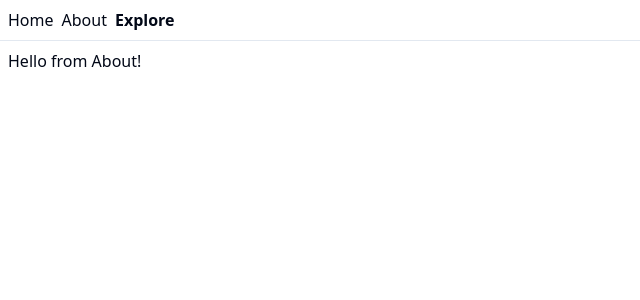
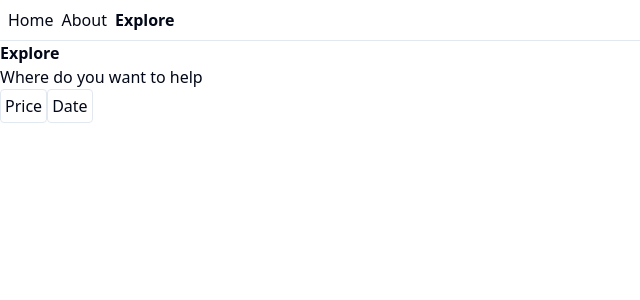
Before and after one commit to Aprender-e-Crescer/crowdfy, a React (Vite) app: page /explore in a window 1280 px wide. Shown: the top 300 px of the page, without its empty margins (0-640 px from the left). Built offline with nearby package versions, Linux system fonts and the light colour scheme.

Commit message:
iniciando-tela

```diff
--- /dev/null
+++ b/src/components/headerCard.tsx
@@ -0,0 +1,10 @@
+export function HeaderCard() {
+  return (
+    <div>
+      <h1 className="font-bold">Explore</h1>
+      <p>Where do you want to help</p>
+      <button className="border rounded-sm p-1">Price</button>
+      <button className="border rounded-sm p-1">Date</button>
+    </div>
+  )
+}
--- a/src/routes/explore.tsx
+++ b/src/routes/explore.tsx
@@ -1,3 +1,4 @@
+import { HeaderCard } from '@/components/headerCard'
 import { createFileRoute } from '@tanstack/react-router'
 
 export const Route = createFileRoute('/explore')({
@@ -5,5 +6,5 @@ export const Route = createFileRoute('/explore')({
 })
 
 function Explore() {
-  return <div className="p-2">Hello from About!</div>
+  return <HeaderCard />
 }
```
